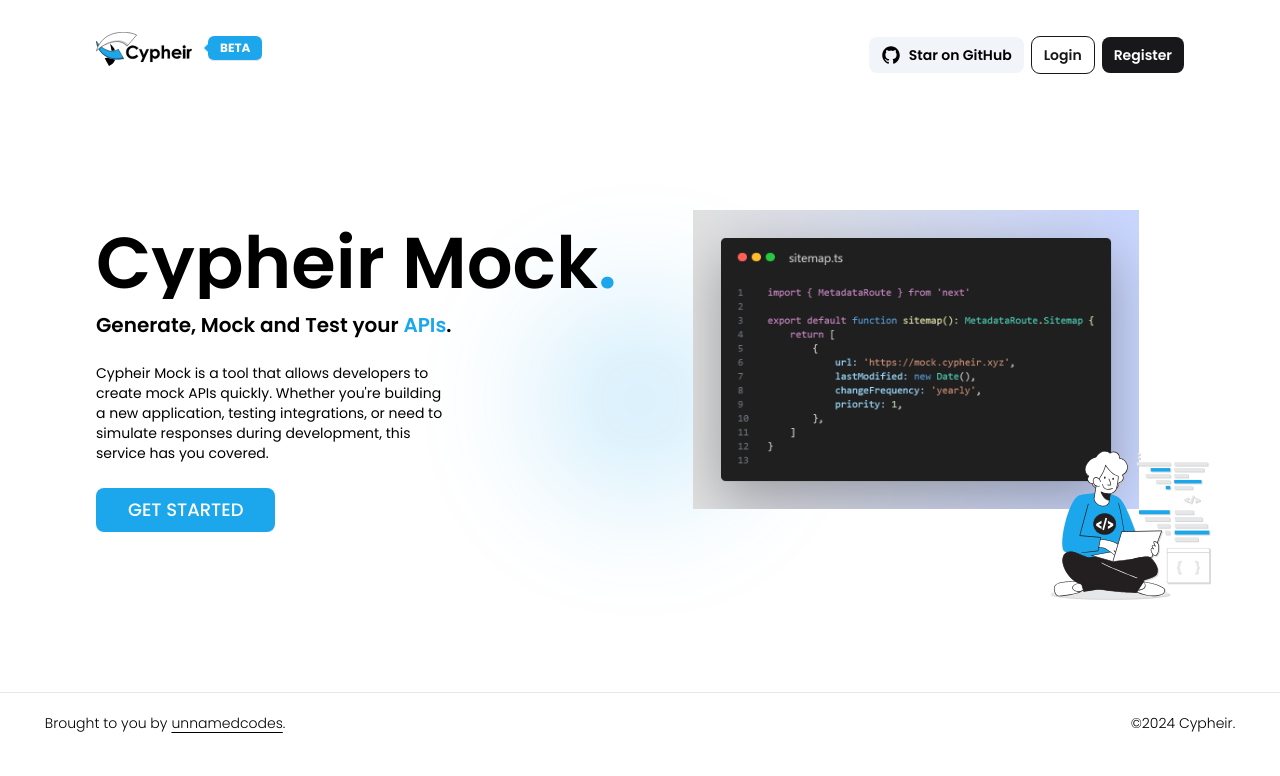
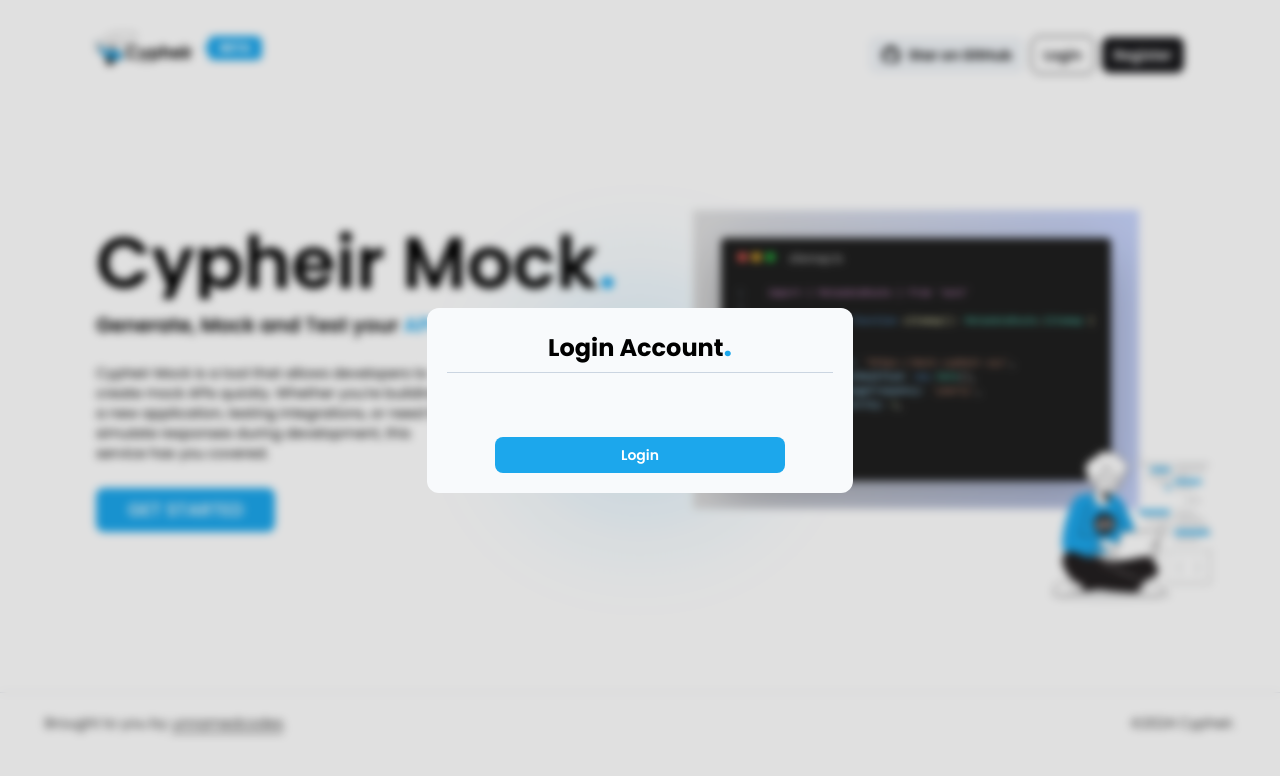
Before and after one commit to unnamed-lab/cypheir-mock, a Next.js app: page / in a window 1280 px wide. Shown: the top 776 px of the page. Built offline with nearby package versions, Linux system fonts and the light colour scheme.

Commit message:
component: create form modal section [initial]

```diff
--- a/src/components/form/button.tsx
+++ b/src/components/form/button.tsx
@@ -12,7 +12,7 @@
             type={type}
             onClick={handler}
             className={cn(
-                "flex select-none items-center gap-2 rounded-lg bg-slate-100 px-3 py-2 text-sm font-semibold text-black transition-all ease-in hover:bg-slate-50",
+                "flex select-none items-center justify-center gap-2 rounded-lg bg-slate-100 px-3 py-2 text-center text-sm font-semibold text-black transition-all ease-in hover:bg-slate-50",
                 className
             )}
         >
--- a/src/components/form/index.ts
+++ b/src/components/form/index.ts
@@ -1,2 +1,3 @@
 export { default as Button } from "./button";
 export { default as InputText } from "./inputText";
+export { default as ModalForm } from "./modalForm";
--- /dev/null
+++ b/src/components/form/modalForm.tsx
@@ -0,0 +1,64 @@
+"use client";
+import { FormEvent, useState } from "react";
+import { ModalBackdrop } from "../ui";
+import Button from "./button";
+import { GitHubIcon } from "@/icons";
+import { ModalFormProps } from "@/interface/form";
+
+export default function ModalForm({
+    OAuth = false,
+    type = "login",
+}: ModalFormProps) {
+    const [isActive, setActive] = useState<boolean>(true);
+    const [formData, setFormData] = useState<Record<string, string>>({});
+    const handleSubmit = (e: FormEvent<HTMLFormElement>) => {
+        e.preventDefault();
+    };
+    const closeModal = () => {
+        setActive((prev) => !prev);
+    };
+
+    return (
+        <>
+            {isActive && (
+                <section className="absolute left-0 top-0 flex h-full w-full items-center justify-center">
+                    <form
+                        action=""
+                        onSubmit={handleSubmit}
+                        className="relative z-40 flex w-11/12 flex-col gap-1 rounded-xl bg-slate-50 p-5 md:w-7/12 lg:w-4/12"
+                    >
+                        <h2 className="mb-2 border-b border-b-slate-300 pb-2 text-center text-2xl font-bold capitalize">
+                            {type === "login"
+                                ? "login account"
+                                : "register account"}
+                            <span className="text-3xl text-primary">.</span>
+                        </h2>
+                        <br />
+                        <br />
+                        <Button
+                            type="submit"
+                            className="min-w-9/12 lg:7/12 mx-auto w-9/12 bg-primary capitalize text-white hover:bg-zinc-900"
+                        >
+                            {type === "login" ? "login" : "create account"}
+                        </Button>
+                        {OAuth && (
+                            <>
+                                <div className="pointer-events-none mx-auto my-2 select-none font-light text-zinc-500">
+                                    OR
+                                </div>
+                                <Button
+                                    type="submit"
+                                    className="min-w-9/12 lg:7/12 mx-auto w-9/12 bg-white text-zinc-900 outline outline-1 outline-zinc-900 hover:bg-slate-100"
+                                >
+                                    <GitHubIcon width={20} height={20} />{" "}
+                                    {"Sign In with GitHub"}
+                                </Button>
+                            </>
+                        )}
+                    </form>
+                </section>
+            )}
+            <ModalBackdrop state={isActive} handler={closeModal} />
+        </>
+    );
+}
--- a/src/components/ui/modalBackdrop.tsx
+++ b/src/components/ui/modalBackdrop.tsx
@@ -1,7 +1,13 @@
-export default function ModalBackdrop({ state }: { state?: boolean }) {
+import { BackdropProps } from "@/interface/ui";
+
+export default function ModalBackdrop({ state, handler }: BackdropProps) {
     return (
         state && (
-            <div className="fixed left-0 top-0 h-full w-full bg-[#0000001f] backdrop-blur-sm"></div>
+            <div
+                role="presentation"
+                onClick={handler}
+                className="fixed left-0 top-0 z-30 h-full w-full bg-[#0000001f] backdrop-blur-sm"
+            ></div>
         )
     );
 }
--- a/src/interface/form.ts
+++ b/src/interface/form.ts
@@ -24,3 +24,8 @@
     id?: string;
     label?: string;
 }
+
+export interface ModalFormProps {
+    type?: "login" | "register";
+    OAuth?: boolean;
+}
--- a/src/views/home.tsx
+++ b/src/views/home.tsx
@@ -1,3 +1,4 @@
+import { ModalForm } from "@/components/form";
 import { HeroBox, HeroDemo } from "@/components/home";
 
 export default function Hero() {
@@ -9,6 +10,9 @@
             <div className="my-4 w-full md:w-6/12">
                 <HeroDemo />
             </div>
+            <ModalForm>
+                <div className="H"></div>
+            </ModalForm>
         </section>
     );
 }
```
Also changed, not shown: src/interface/ui.ts (+7 -0 lines).
